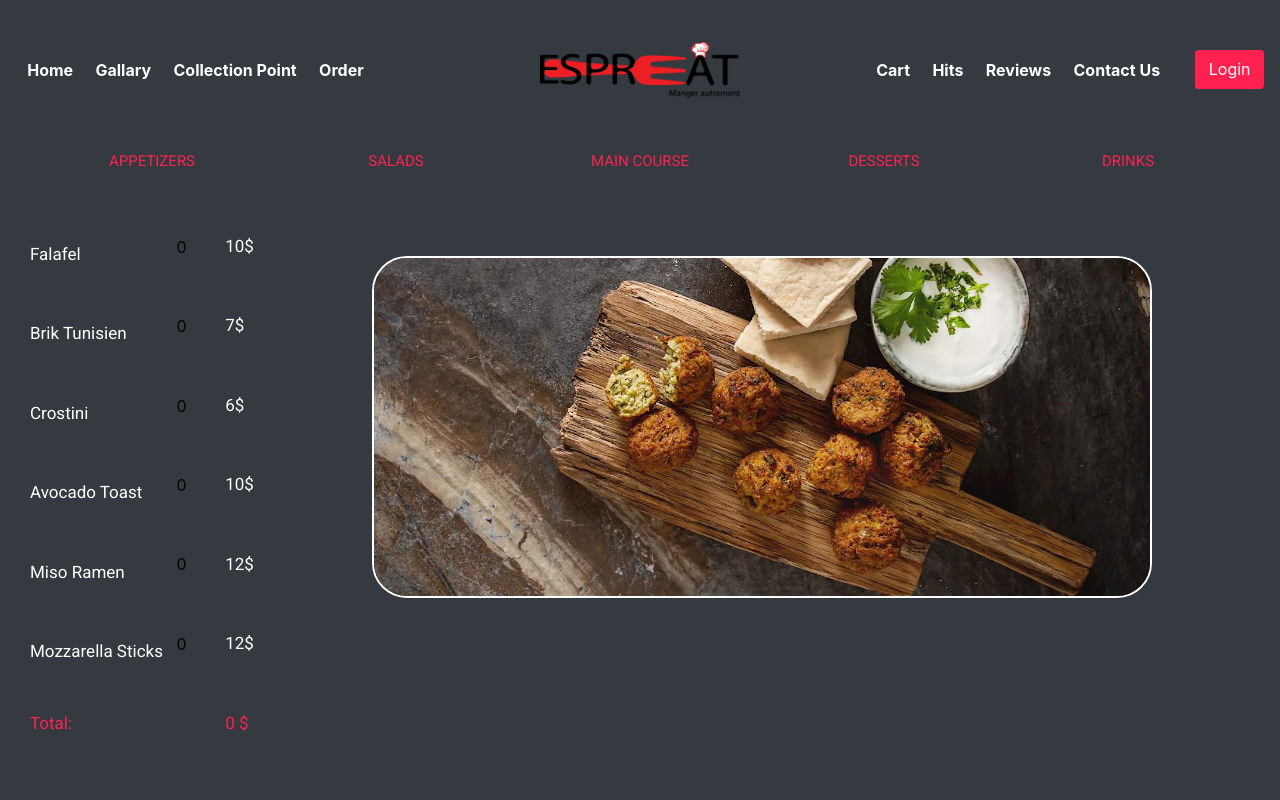
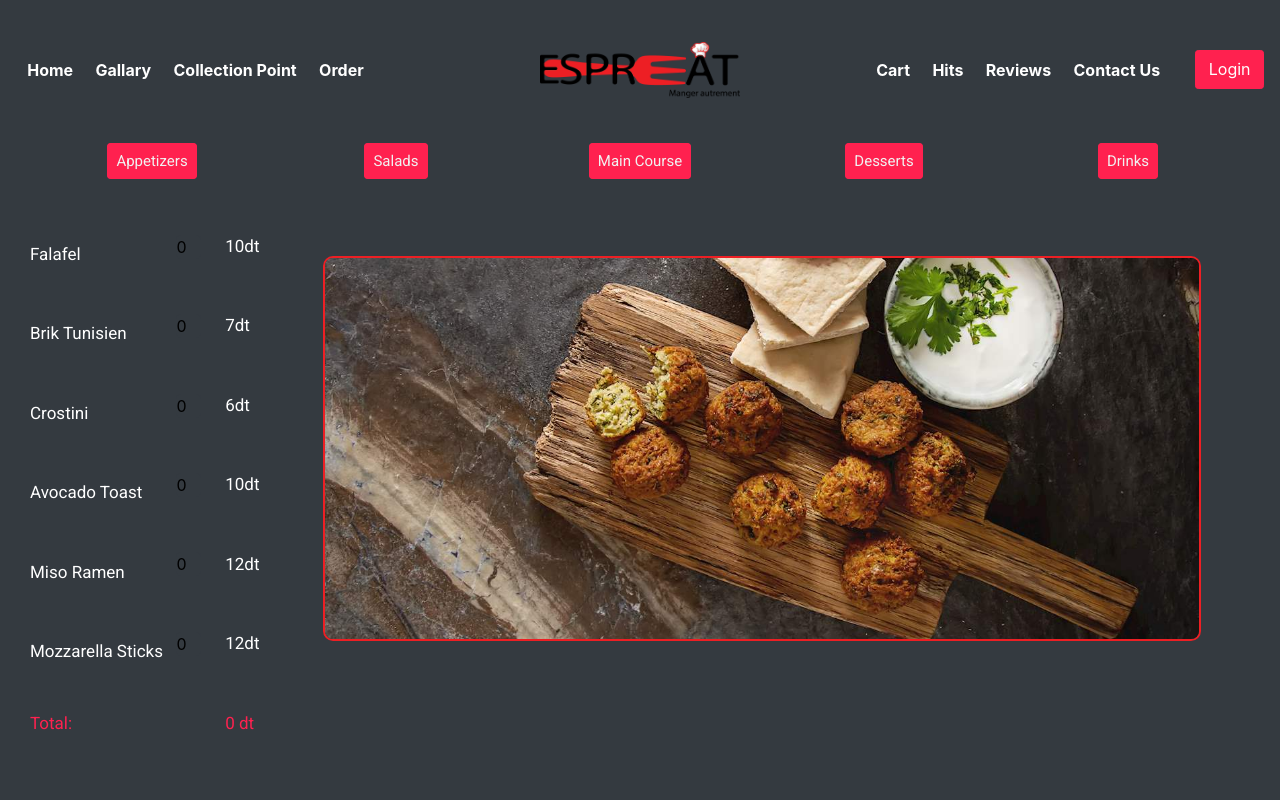
Before and after one commit to mahdi-y/ESPREAT, a PHP site: page /commander.html in a window 1280 px wide. Run offline with PHP 8.4, Linux system fonts and the light colour scheme.

Commit message:
cart + order done 11/13 7:33pm

```diff
--- a/ESPREAT/View/Front/assets/css/cart.css
+++ b/ESPREAT/View/Front/assets/css/cart.css
@@ -56,7 +56,11 @@ a {
 }
 
 .title-style a {
-  color: #ff214f;
+  color: #f1f1f1;
+  border: 1px solid #ff214f;
+  padding: 8px;
+  background: #ff214f;
+  border-radius: 4px;
 }
 
 .mainContent {
@@ -145,11 +149,12 @@ input[type="number"] {
 }
 
 .food-image {
-  max-width: 80%;
-  max-height: 80%;
-  border: 2px solid #ffff;
-  border-radius: 35px;
+  max-width: 90%;
+  max-height: 90%;
+  border: 2px solid #ed1f24;
+  border-radius: 10px;
 }
+
 .sidenav {
   height: 100%;
   width: 0px;
--- a/ESPREAT/View/Front/commander.html
+++ b/ESPREAT/View/Front/commander.html
@@ -16,25 +16,21 @@
         <span class="textarea"
           ><p class="checkout-text" id="checkout-p"></p
         ></span>
-        <div class="label-div"><label class="input-label">Name</label></div>
+        <div class="label-div">
+          <label class="input-label-name">Identifiant</label>
+        </div>
         <input type="text" class="text-input" required />
         <div class="label-div">
-          <label class="input-label">Phone number</label>
+          <label class="input-label-phone">Bloc</label>
         </div>
         <input
+          id="adress-input"
           type="tel"
           class="tel-input"
           name="phone"
-          pattern="[0-9]{2}[0-9]{3}[0-9]{3}"
+          pattern="[A-M]{,1}"
           required
         />
-        <div class="label-div"><label class="input-label">Address</label></div>
-        <input
-          type="text"
-          class="adress-input"
-          id="adress-input"
-          required
-        /><br />
         <input type="submit" value="CONFIRM" class="confirm-btn" />
       </form>
       <span class="confirm-span"><p class="confirm-p" id="confirm-p"></p></span>
@@ -108,27 +104,27 @@
       <div class="mainContent">
         <div class="title-container">
           <p class="title-style">
-            <a href="javascript:menuChange(0);">APPETIZERS</a>
+            <a href="javascript:menuChange(0);">Appetizers</a>
           </p>
         </div>
         <div class="title-container">
           <p class="title-style">
-            <a href="javascript:menuChange(1);">SALADS</a>
+            <a href="javascript:menuChange(1);">Salads</a>
           </p>
         </div>
         <div class="title-container">
           <p class="title-style">
-            <a href="javascript:menuChange(2);">MAIN COURSE</a>
+            <a href="javascript:menuChange(2);">Main Course</a>
           </p>
         </div>
         <div class="title-container">
           <p class="title-style">
-            <a href="javascript:menuChange(3);">DESSERTS</a>
+            <a href="javascript:menuChange(3);">Desserts</a>
           </p>
         </div>
         <div class="title-container">
           <p class="title-style">
-            <a href="javascript:menuChange(4);">DRINKS</a>
+            <a href="javascript:menuChange(4);">Drinks</a>
           </p>
         </div>
         <div class="menu-container">
@@ -151,7 +147,7 @@
                   </p>
                 </td>
                 <td class="priceTd">
-                  <p class="priceStyle" id="price1">10$</p>
+                  <p class="priceStyle" id="price1">10dt</p>
                 </td>
               </tr>
             </table>
@@ -175,7 +171,7 @@
                   </p>
                 </td>
                 <td class="priceTd">
-                  <p class="priceStyle" id="price2">7$</p>
+                  <p class="priceStyle" id="price2">7dt</p>
                 </td>
               </tr>
             </table>
@@ -199,7 +195,7 @@
                   </p>
                 </td>
                 <td class="priceTd">
-                  <p class="priceStyle" id="price3">6$</p>
+                  <p class="priceStyle" id="price3">6dt</p>
                 </td>
               </tr>
             </table>
@@ -223,7 +219,7 @@
                   </p>
                 </td>
                 <td class="priceTd">
-                  <p class="priceStyle" id="price4">10$</p>
+                  <p class="priceStyle" id="price4">10dt</p>
                 </td>
               </tr>
             </table>
@@ -247,7 +243,7 @@
                   </p>
                 </td>
                 <td class="priceTd">
-                  <p class="priceStyle" id="price5">12$</p>
+                  <p class="priceStyle" id="price5">12dt</p>
                 </td>
               </tr>
             </table>
@@ -271,7 +267,7 @@
                   </p>
                 </td>
                 <td class="priceTd">
-                  <p class="priceStyle" id="price6">12$</p>
+                  <p class="priceStyle" id="price6">12dt</p>
                 </td>
               </tr>
             </table>
@@ -281,7 +277,7 @@
               <tr class="total-tr">
                 <td class="total-td1"><p class="totalStyle">Total:</p></td>
                 <td class="total-td2">
-                  <p class="totalStyle" id="total">0 $</p>
+                  <p class="totalStyle" id="total">0 dt</p>
                 </td>
               </tr>
             </table>
```
Also changed, not shown: other parts of ESPREAT/View/Front/assets/css/cart.css (+32 -19 lines), ESPREAT/View/Front/assets/js/foodhut.js (+40 -46 lines).
